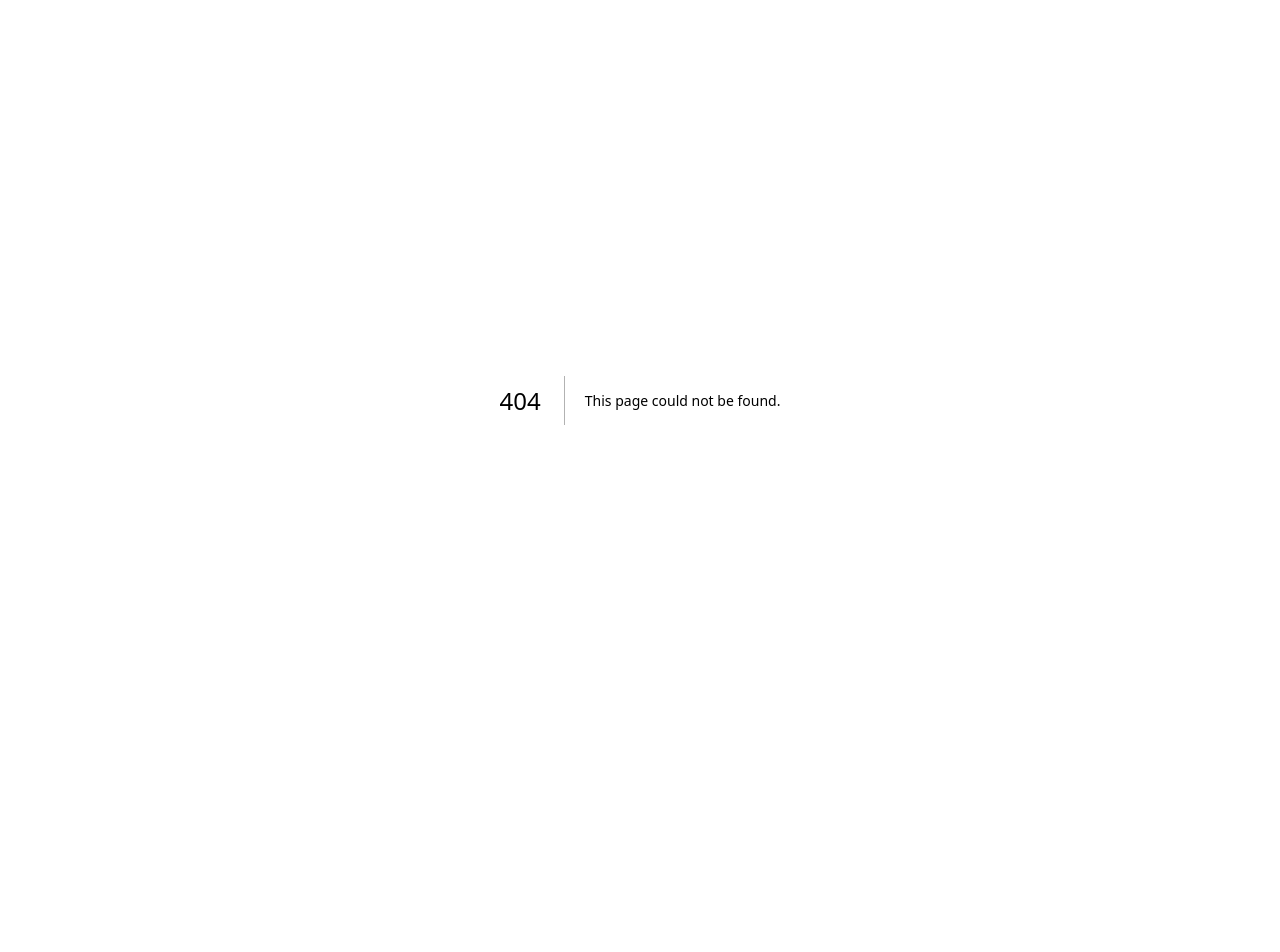
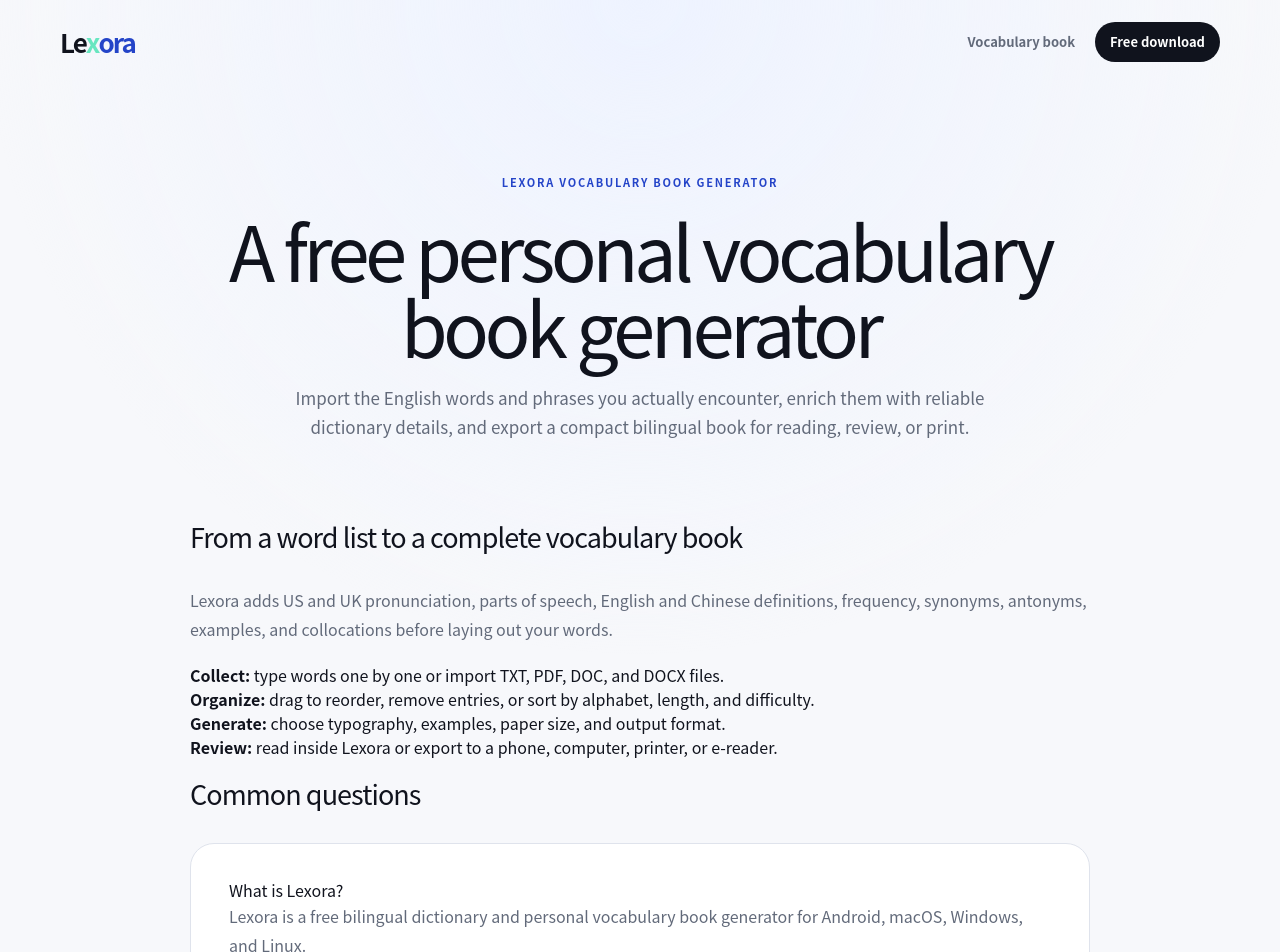
Before and after one commit to xiaozhangwangxue/lexora, a Next.js app: page /en/vocabulary-book-generator in a window 1280 px wide. Before the commit this address had no page. Shown: the top 952 px of the page. Before the commit the page ends 800 px from the top, so only its background shows below. Built offline with nearby package versions, Linux system fonts and the light colour scheme.

Commit message:
Target vocabulary generator search intent

```diff
--- /dev/null
+++ b/app/en/vocabulary-book-generator/page.tsx
@@ -0,0 +1,55 @@
+import type { Metadata } from "next";
+import { GuideShell } from "../../guides/guide-shell";
+
+export const metadata: Metadata = {
+  title: "Free Vocabulary Book Generator for PDF, EPUB and DOCX | Lexora",
+  description: "Import English words and phrases, add bilingual definitions, IPA, examples and frequency, then export a personal vocabulary book as PDF, EPUB, editable DOCX, images or one long image.",
+  alternates: {
+    canonical: "/en/vocabulary-book-generator",
+    languages: {
+      "zh-CN": "/vocabulary-book-generator",
+      en: "/en/vocabulary-book-generator",
+    },
+  },
+  openGraph: {
+    title: "Lexora — Free personal vocabulary book generator",
+    description: "Turn your own English word list into a bilingual vocabulary book for reading or print.",
+    url: "/en/vocabulary-book-generator",
+    type: "article",
+  },
+};
+
+const questions = [
+  ["What is Lexora?", "Lexora is a free bilingual dictionary and personal vocabulary book generator for Android, macOS, Windows, and Linux."],
+  ["Can it turn a word list into a PDF?", "Yes. Lexora enriches imported words with IPA, bilingual definitions, examples, frequency, and related words before creating a phone-friendly or printable PDF."],
+  ["Which formats are supported?", "You can export PDF, EPUB, editable DOCX, page images, or one long image in A4, A5, or B5 layouts."],
+  ["Is Lexora open source?", "Yes. Lexora is free to use and its source code, releases, and issue history are public on GitHub."],
+];
+
+export default function EnglishVocabularyBookGeneratorPage() {
+  const faq = {
+    "@context": "https://schema.org",
+    "@type": "FAQPage",
+    mainEntity: questions.map(([name, text]) => ({
+      "@type": "Question",
+      name,
+      acceptedAnswer: { "@type": "Answer", text },
+    })),
+  };
+  return (
+    <GuideShell language="en" eyebrow="Lexora vocabulary book generator" title="A free personal vocabulary book generator" intro="Import the English words and phrases you actually encounter, enrich them with reliable dictionary details, and export a compact bilingual book for reading, review, or print.">
+      <script type="application/ld+json" dangerouslySetInnerHTML={{ __html: JSON.stringify(faq) }} />
+      <h2>From a word list to a complete vocabulary book</h2>
+      <p>Lexora adds US and UK pronunciation, parts of speech, English and Chinese definitions, frequency, synonyms, antonyms, examples, and collocations before laying out your words.</p>
+      <ol>
+        <li><strong>Collect:</strong> type words one by one or import TXT, PDF, DOC, and DOCX files.</li>
+        <li><strong>Organize:</strong> drag to reorder, remove entries, or sort by alphabet, length, and difficulty.</li>
+        <li><strong>Generate:</strong> choose typography, examples, paper size, and output format.</li>
+        <li><strong>Review:</strong> read inside Lexora or export to a phone, computer, printer, or e-reader.</li>
+      </ol>
+      <h2>Common questions</h2>
+      {questions.map(([question, answer]) => <section key={question}><h3>{question}</h3><p>{answer}</p></section>)}
+      <p>Visit the <a href="https://github.com/xiaozhangwangxue/lexora">Lexora open-source repository on GitHub</a> to inspect the source, releases, and project history.</p>
+    </GuideShell>
+  );
+}
--- a/app/guides/guide-shell.tsx
+++ b/app/guides/guide-shell.tsx
@@ -5,20 +5,23 @@
   eyebrow,
   title,
   intro,
+  language = "zh",
   children,
 }: {
   eyebrow: string;
   title: string;
   intro: string;
+  language?: "zh" | "en";
   children: React.ReactNode;
 }) {
+  const english = language === "en";
   return (
     <main className="seoPage">
-      <nav className="nav wrap" aria-label="指南导航">
+      <nav className="nav wrap" aria-label={english ? "Guide navigation" : "指南导航"}>
         <Link className="brand" href="/"><LexoraWordmark /></Link>
         <div className="seoNavLinks">
-          <Link href="/guides">全部指南</Link>
-          <Link className="seoDownloadLink" href="/#download">免费下载</Link>
+          <Link href={english ? "/en/vocabulary-book-generator" : "/guides"}>{english ? "Vocabulary book" : "全部指南"}</Link>
+          <Link className="seoDownloadLink" href="/#download">{english ? "Free download" : "免费下载"}</Link>
         </div>
       </nav>
       <header className="seoHero wrap">
@@ -29,14 +32,14 @@
       <article className="seoArticle wrap">{children}</article>
       <section className="seoCta wrap">
         <div>
-          <p className="sectionLabel">免费使用</p>
-          <h2>把下一份单词表变成真正想读的词汇书。</h2>
+          <p className="sectionLabel">{english ? "Free to use" : "免费使用"}</p>
+          <h2>{english ? "Turn your next word list into a vocabulary book worth reading." : "把下一份单词表变成真正想读的词汇书。"}</h2>
         </div>
-        <Link href="/#download">下载 Lexora <span>↓</span></Link>
+        <Link href="/#download">{english ? "Download Lexora" : "下载 Lexora"} <span>↓</span></Link>
       </section>
       <footer className="wrap">
         <Link className="brand" href="/"><LexoraWordmark /></Link>
-        <p>免费的个人英语词汇书生成器与英汉词典</p>
+        <p>{english ? "Free bilingual dictionary and personal vocabulary book generator" : "免费的个人英语词汇书生成器与英汉词典"}</p>
         <span>© 2026 Lexora</span>
       </footer>
     </main>
--- a/app/layout.tsx
+++ b/app/layout.tsx
@@ -8,6 +8,18 @@
   title: "Lexora｜免费个人英语词汇书生成器与英汉词典",
   description: "批量导入英语单词和短语，自动补全英美音标、双语释义、词频、例句与近反义词，生成适合手机阅读和打印的 PDF、EPUB、DOCX 或长图词汇书。",
   applicationName: "Lexora",
+  keywords: [
+    "Lexora",
+    "词汇书生成器",
+    "英语词汇书",
+    "个人词汇书",
+    "单词表转PDF",
+    "英汉词典",
+    "vocabulary book generator",
+    "word list to PDF",
+  ],
+  creator: "Lexora open-source project",
+  publisher: "Lexora open-source project",
   alternates: { canonical: "/" },
   robots: { index: true, follow: true },
   openGraph: {
@@ -25,7 +37,6 @@
 
 export default function RootLayout({ children }: Readonly<{ children: React.ReactNode }>) {
   const softwareApplication = {
-    "@context": "https://schema.org",
     "@type": "SoftwareApplication",
     name: "Lexora",
     url: "https://lexora.12323456.xyz/",
@@ -38,6 +49,35 @@
     downloadUrl: "https://lexora.12323456.xyz/#download",
     inLanguage: ["zh-CN", "en"],
     isAccessibleForFree: true,
+    sameAs: ["https://github.com/xiaozhangwangxue/lexora"],
+    featureList: [
+      "Bilingual English and Chinese dictionary",
+      "Personal vocabulary book generator",
+      "PDF, EPUB, DOCX and image export",
+      "Android, macOS, Windows and Linux support",
+    ],
+  };
+  const structuredData = {
+    "@context": "https://schema.org",
+    "@graph": [
+      softwareApplication,
+      {
+        "@type": "WebSite",
+        name: "Lexora",
+        url: "https://lexora.12323456.xyz/",
+        description: "Free bilingual dictionary and personal vocabulary book generator.",
+        inLanguage: ["zh-CN", "en"],
+      },
+      {
+        "@type": "SoftwareSourceCode",
+        name: "Lexora source code",
+        codeRepository: "https://github.com/xiaozhangwangxue/lexora",
+        url: "https://github.com/xiaozhangwangxue/lexora",
+        license: "https://github.com/xiaozhangwangxue/lexora/blob/main/LICENSE",
+        programmingLanguage: ["Dart", "Swift", "TypeScript", "C++"],
+        runtimePlatform: ["Android", "macOS", "Windows", "Linux"],
+      },
+    ],
   };
   return <html lang="zh-CN">
     <head>
@@ -45,7 +85,7 @@
       <link rel="apple-touch-icon" sizes="512x512" href="/lexora-icon-512.png?v=5" />
       <script
         type="application/ld+json"
-        dangerouslySetInnerHTML={{ __html: JSON.stringify(softwareApplication) }}
+        dangerouslySetInnerHTML={{ __html: JSON.stringify(structuredData) }}
       />
     </head>
     <body>{children}</body>
--- a/app/page.tsx
+++ b/app/page.tsx
@@ -308,6 +308,7 @@
         <div className="navLinks">
           <a href="#how">{zh ? "工作方式" : "How it works"}</a>
           <Link href="/guides">{zh ? "使用指南" : "Guides"}</Link>
+          <Link href={zh ? "/vocabulary-book-generator" : "/en/vocabulary-book-generator"}>{zh ? "词汇书生成器" : "Generator"}</Link>
           <a href="#download">{zh ? "下载" : "Download"}</a>
           <Link href="/donate">{zh ? "捐款" : "Donate"}</Link>
           <a className="githubProfileButton" href="https://github.com/xiaozhangwangxue/lexora" target="_blank" rel="noreferrer">
@@ -653,7 +654,7 @@
       <footer className="wrap">
         <a className="brand" href="#top"><LexoraWordmark /></a>
         <p>{zh ? "把单词变成值得保存的东西。" : "Make your words worth keeping."}</p>
-        <span>© 2026 Lexora · <Link href="/guides">{zh ? "使用指南" : "Guides"}</Link> · <Link href="/donate">{zh ? "支持项目" : "Support"}</Link></span>
+        <span>© 2026 Lexora · <Link href={zh ? "/vocabulary-book-generator" : "/en/vocabulary-book-generator"}>{zh ? "词汇书生成器" : "Vocabulary generator"}</Link> · <Link href="/guides">{zh ? "使用指南" : "Guides"}</Link> · <Link href="/donate">{zh ? "支持项目" : "Support"}</Link></span>
       </footer>
     </main>
   );
--- a/app/sitemap.ts
+++ b/app/sitemap.ts
@@ -9,6 +9,8 @@
     { path: "/guides/personal-vocabulary-book", priority: 0.8, changeFrequency: "monthly" as const },
     { path: "/guides/import-word-list", priority: 0.8, changeFrequency: "monthly" as const },
     { path: "/guides/word-to-pdf", priority: 0.8, changeFrequency: "monthly" as const },
+    { path: "/vocabulary-book-generator", priority: 0.95, changeFrequency: "monthly" as const },
+    { path: "/en/vocabulary-book-generator", priority: 0.9, changeFrequency: "monthly" as const },
     { path: "/donate", priority: 0.3, changeFrequency: "yearly" as const },
   ];
   return routes.map(({ path, ...entry }) => ({
--- /dev/null
+++ b/app/vocabulary-book-generator/page.tsx
@@ -0,0 +1,58 @@
+import type { Metadata } from "next";
+import Link from "next/link";
+import { GuideShell } from "../guides/guide-shell";
+
+export const metadata: Metadata = {
+  title: "免费英语词汇书生成器｜单词表转 PDF、EPUB、DOCX｜Lexora",
+  description: "Lexora 是免费的个人英语词汇书生成器和英汉词典。批量导入单词或短语，自动补全音标、双语释义、例句与词频，生成 PDF、EPUB、DOCX、图片或长图。",
+  alternates: {
+    canonical: "/vocabulary-book-generator",
+    languages: {
+      "zh-CN": "/vocabulary-book-generator",
+      en: "/en/vocabulary-book-generator",
+    },
+  },
+  openGraph: {
+    title: "Lexora 免费英语词汇书生成器",
+    description: "把零散单词和短语整理成适合手机阅读与打印的个人词汇书。",
+    url: "/vocabulary-book-generator",
+    type: "article",
+  },
+};
+
+const questions = [
+  ["Lexora 是什么？", "Lexora 是一款免费的英汉词典和个人英语词汇书生成器，可在 Android、macOS、Windows 与 Linux 上使用。"],
+  ["可以把单词表转换成 PDF 吗？", "可以。导入或输入单词后，Lexora 会补全音标、双语释义、例句、词频和相关词，再生成适合手机阅读与打印的 PDF。"],
+  ["支持哪些导出格式？", "支持 PDF、EPUB、可编辑 DOCX、分页图片和长图，并可选择 A4、A5 或 B5 纸张与不同字号。"],
+  ["是否免费且开源？", "Lexora 免费使用，源代码和版本记录公开托管在 GitHub，用户无需注册账号。"],
+];
+
+export default function VocabularyBookGeneratorPage() {
+  const faq = {
+    "@context": "https://schema.org",
+    "@type": "FAQPage",
+    mainEntity: questions.map(([name, text]) => ({
+      "@type": "Question",
+      name,
+      acceptedAnswer: { "@type": "Answer", text },
+    })),
+  };
+  return (
+    <GuideShell eyebrow="Lexora 词汇书生成器" title="免费的个人英语词汇书生成器" intro="输入或批量导入你真正遇到的英语单词和短语，自动补全词典信息，再生成紧凑、清晰、适合复习与打印的个人词汇书。">
+      <script type="application/ld+json" dangerouslySetInnerHTML={{ __html: JSON.stringify(faq) }} />
+      <h2>从单词列表到完整词汇书</h2>
+      <p>Lexora 不只是把单词复制进文档。它会查询英美音标、词性、英文与中文释义、词频、近义词、反义词、例句和常用搭配，并根据纸张、字号与内容长度自动排版。</p>
+      <ol>
+        <li><strong>收集：</strong>逐个输入，或从 TXT、PDF、DOC、DOCX 等文件批量导入。</li>
+        <li><strong>整理：</strong>拖动调整顺序、删除不需要的词条，或按字母、长度、难度排序。</li>
+        <li><strong>生成：</strong>选择字号、例句数量、纸张和文件格式，生成个人词汇书。</li>
+        <li><strong>复习：</strong>在应用中阅读生成记录，或导出到手机、电脑和电子书阅读器。</li>
+      </ol>
+      <h2>适合哪些学习场景</h2>
+      <p>阅读英文书籍、论文、新闻或备考时遇到的生词，通常比通用词表更贴近自己的学习路径。Lexora 可以把这些零散记录变成可持续复习的材料，也适合教师整理课程词表。</p>
+      <h2>常见问题</h2>
+      {questions.map(([question, answer]) => <section key={question}><h3>{question}</h3><p>{answer}</p></section>)}
+      <p><Link href="/guides/word-to-pdf">查看英语单词表转 PDF 教程</Link>，或前往 <a href="https://github.com/xiaozhangwangxue/lexora">Lexora GitHub 开源项目</a>查看源代码。</p>
+    </GuideShell>
+  );
+}
```
Also changed, not shown: 1 other file (tests, documents, lock files or other folders).
